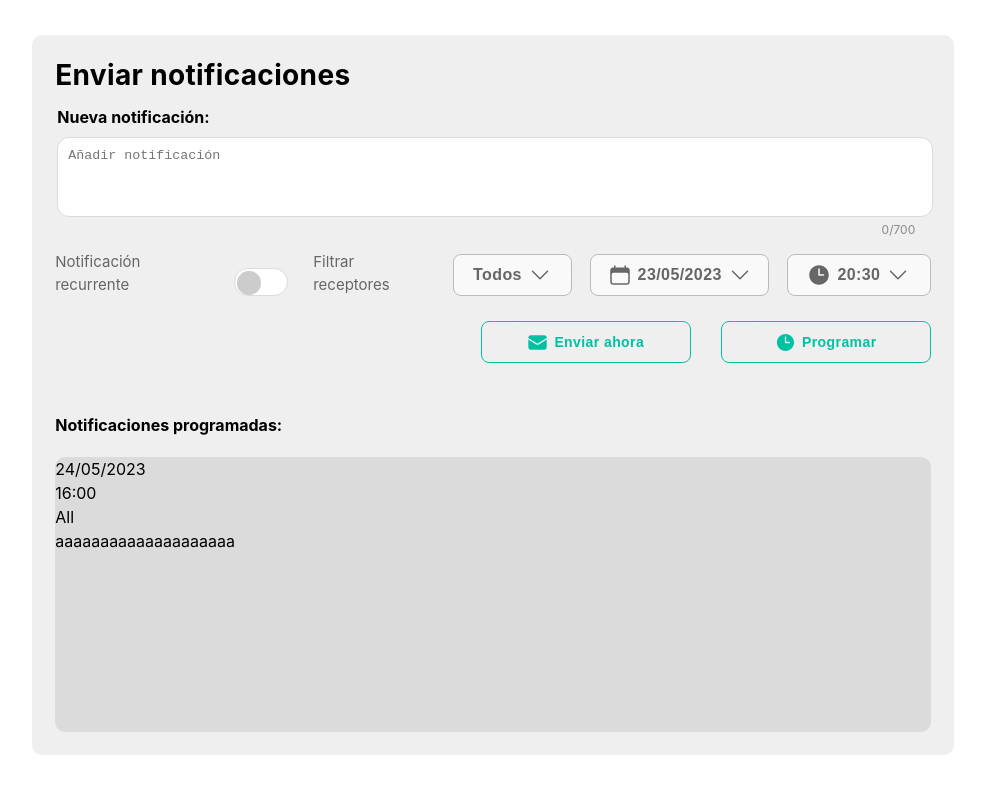
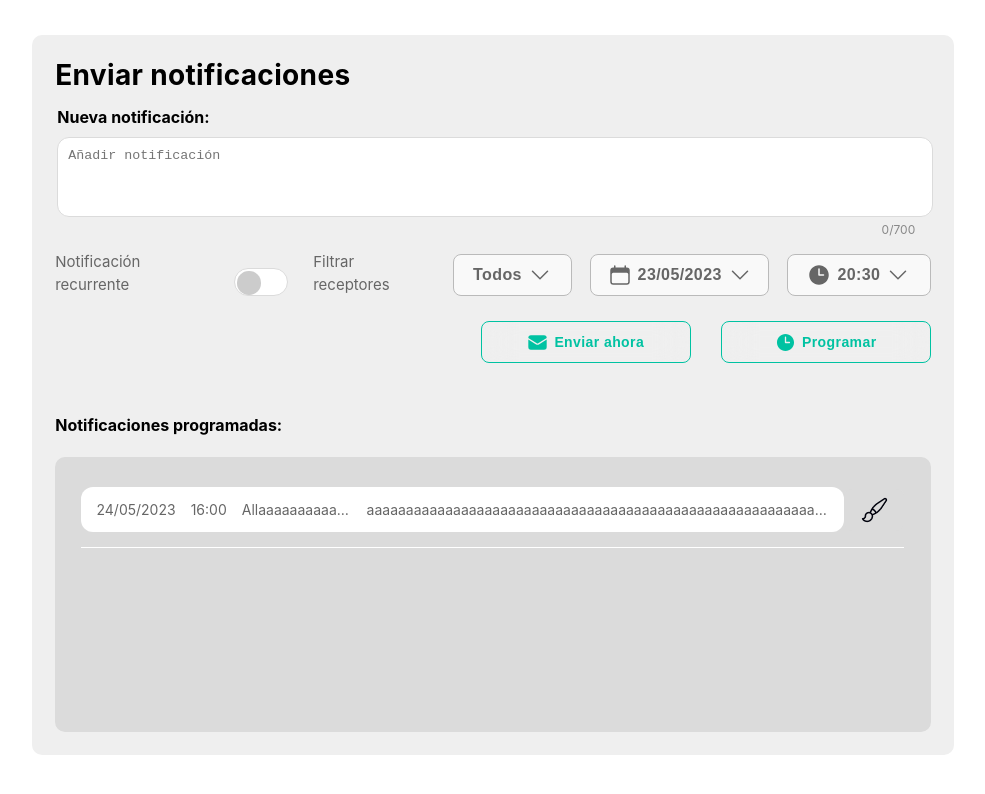
Before and after one commit to amsiceza/TBridge-Feending-Project, a React (Vite) app: page /notifications in a window 1280 px wide. Shown: the top 794 px of the page, without its empty margins (19-1004 px from the left). Built offline with nearby package versions, Linux system fonts and the light colour scheme; a web font is replaced by a local one.

Commit message:
notification style almost finished

```diff
--- a/src/pages/Notifications/Notifications.jsx
+++ b/src/pages/Notifications/Notifications.jsx
@@ -6,6 +6,7 @@ import AssCategory from '../../components/Buttons/AssistantsCategory';
 import SwitchButton from '../../components/Buttons/Swichbutton';
 import BtnSendNow from '../../components/Buttons/BtnSendNow';
 import ProgramNotification from '../../components/Buttons/ProgramNotification';
+import BrushEdit from '../../assets/icons/brush-edit.png'
 
 
 
@@ -26,9 +27,6 @@ const Notifications = () => {
                 <div className='notification-content'>
                     <h2 className='notification-title'>Enviar notificaciones</h2>
 
-
-
-
                     <div className='new-notification'>
                         <p className='new-notification-text1'>Nueva notificación:</p>
                         <textarea
@@ -40,10 +38,6 @@ const Notifications = () => {
                         ></textarea>
                         <span className="character-count">{notification.length}/{maxLength}</span>
                     </div>
-
-
-
-
 
                     <div className='select-options-notifications'>
                         <div className='div-swichButton'>
@@ -61,37 +55,38 @@ const Notifications = () => {
                     <div className='send-notifications-buttons'>
                         <BtnSendNow />
                         <ProgramNotification />
-
-
-
                     </div>
 
 
                     <p className='new-notification-text'>Notificaciones programadas:</p>
+
+
                     <div className='programmed-notifications'>
-                        <div className='card-notification'>
-                            <p className='Date-card-notification'>24/05/2023</p>
-                            <p className='Hour-card-notification'>16:00</p>
-                            <p className='who-card-notification'>All</p>
-                            <p className='text-card-notificatoin'>aaaaaaaaaaaaaaaaaaaa</p>
+
+
+
+                        <div className='master-card-notification'>
+                            <div className='card-complete-notification'>
+                                <div className='card-notification'>
+                                    <p className='Date-card-notification'>24/05/2023</p>
+                                    <p className='Hour-card-notification'>16:00</p>
+                                    <p className='who-card-notification'>Allaaaaaaaaaaaaaaaaaaaaaaaaaaaaaaaaaaaaaaaaaa</p>
+                                    <p className='text-card-notification'>aaaaaaaaaaaaaaaaaaaaaaaaaaaaaaaaaaaaaaaaaaaaaaaaaaaaaaaaaaaaaaaaaaaaaaaaaaaaaaaaaaaaaaaaaaaaaaaaaaaaaaaaaaaaaaaaaaaaaaaaaaaaaaaaaaaaaa</p>
+                                </div>
+                                <button className='image-button-edit-not'>  {/*onClick={handleGoBookings}*/}
+                                    <img src={BrushEdit} alt='edit-notification' className='button-edit-notification' />
+                                </button>
+                            </div>
+                            <hr className='separator-line' />
                         </div>
-
-                    </div>
 
 
 
 
 
 
-
-
-
-
-
-
-
+                    </div>
                 </div>
-
             </div>
         </>
     );
--- a/src/pages/Notifications/Notifications.scss
+++ b/src/pages/Notifications/Notifications.scss
@@ -11,6 +11,7 @@
     margin-left: 5%;
     margin-right: 5%;
     margin-top: 35px;
+    overflow: hidden;
 }
 
 .notification-content {
@@ -19,6 +20,7 @@
     align-content: stretch;
     display: flex;
     flex-direction: column;
+    overflow: hidden;
 
     .notification-title {
         width: 408.18px;
@@ -111,11 +113,98 @@
         font-size: 16px;
     }
 
+
+
+
+
+
+
     .programmed-notifications {
+        display: flex;
+        flex-direction: column;
         margin-top: 20px;
         background-color: #DBDBDB;
         border-radius: 10px;
         width: 100%;
         flex-grow: 1;
+        align-items: center;
+        overflow: hidden;
+        padding-top: 15px;
+        overflow: auto;
+        max-height: 80vh;
+
+
+
+        .master-card-notification {
+            display: flex;
+            flex-direction: column;
+            align-items: center;
+            justify-content: space-between;
+            width: 100%;
+
+
+            .card-complete-notification {
+                display: flex;
+                flex-direction: row;
+                align-items: center;
+                justify-content: space-between;
+                width: 94%;
+                margin-top: 15px;
+                margin-bottom: 15px;
+                font-size: 14px;
+                color: #666666;
+
+                .card-notification {
+                    display: flex;
+                    flex-direction: row;
+                    background-color: #fff;
+                    border-radius: 12px;
+                    height: 45px;
+                    width: 100%;
+                    align-items: center;
+                    padding-left: 15px;
+                    padding-right: 15px;
+                    overflow: hidden;
+                    white-space: nowrap;
+                    text-overflow: ellipsis;
+                    gap: 15px;
+
+                    .text-card-notification {
+                        max-width: 85%;
+                        overflow: hidden;
+                        text-overflow: ellipsis;
+                        white-space: nowrap;
+                    }
+
+                    .who-card-notification {
+                        max-width: 15%;
+                        overflow: hidden;
+                        text-overflow: ellipsis;
+                        white-space: nowrap;
+                    }
+                }
+
+
+                .image-button-edit-not {
+                    background-color: #DBDBDB;
+                    border: none;
+
+                }
+
+
+            }
+
+            .separator-line {
+                border: none;
+                height: 1px;
+                width: 94%;
+                background-color: #ffffff;
+            }
+
+
+        }
+
+
+
     }
 }
```
Also changed, not shown: src/assets/icons/brush-edit.png (added).
